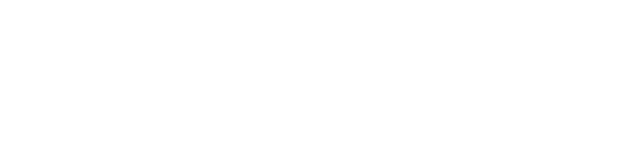
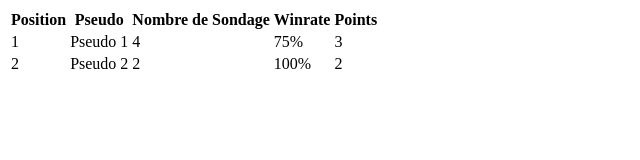
Before and after one commit to Karen160/Git_Github, a plain HTML site: page index.html in a window 1280 px wide. Shown: the whole page, without its empty margins (0-640 px from the left). Drawn offline with Linux system fonts and the light colour scheme.

Commit message:
:zap: Tableau

```diff
--- a/index.html
+++ b/index.html
@@ -8,9 +8,36 @@
 </head>
 <body>
     <section equipe>
-        <thead>
+        <div class="container">
+			<table class="score">
+				<thead>
+					<tr>
+						<th>Position</th>
+						<th>Pseudo</th>
+						<th>Nombre de Sondage</th>
+						<th>Winrate</th>
+						<th>Points</th>
+					</tr>
+				</thead>
+				<tbody>
+					<tr>
+						<td>1</td>
+						<td>Pseudo 1</td>
+						<td>4</td>
+						<td>75%</td>
+						<td>3</td>
+					</tr>
+					<tr>
+						<td>2</td>
+						<td>Pseudo 2</td>
+						<td>2</td>
+						<td>100%</td>
+						<td>2</td>
+					</tr>
 
-        </thead>
+				</tbody>
+            </table>
+		</div>
     </section>
 
     <section projet>
```
